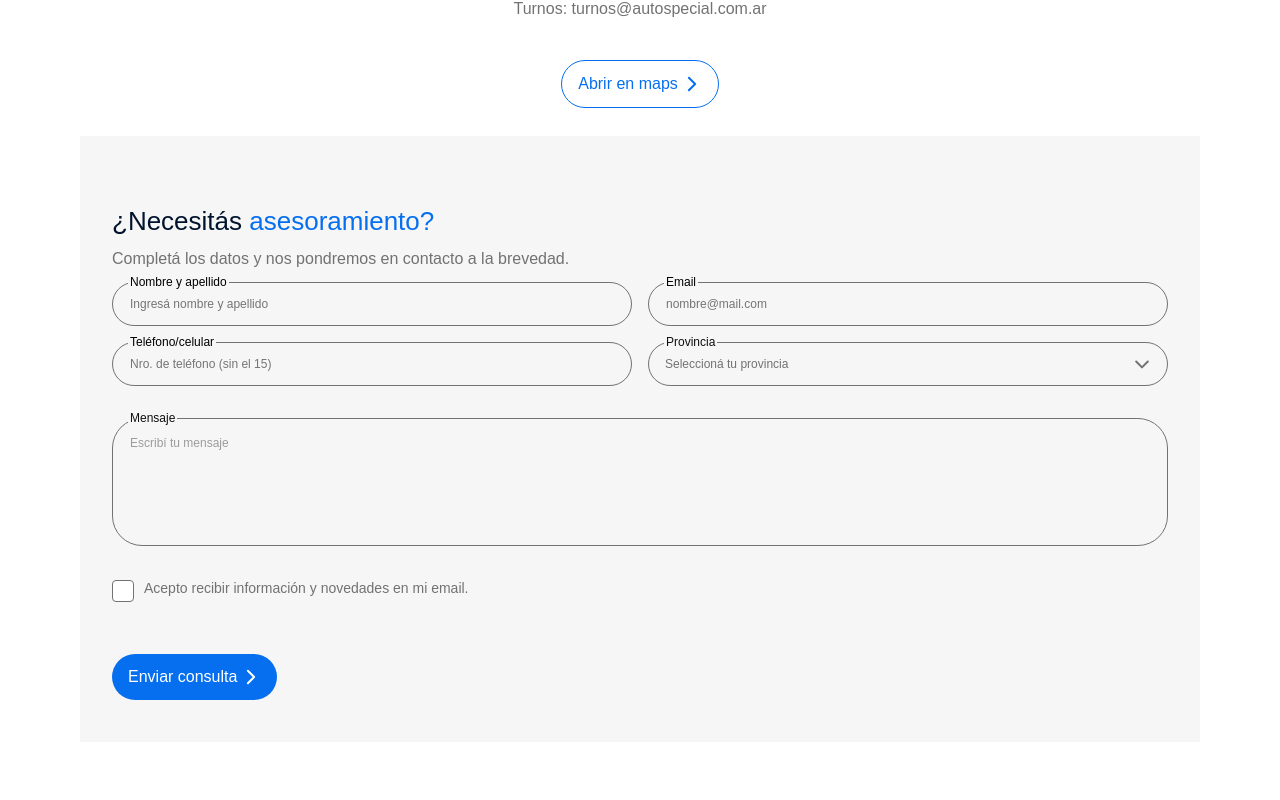
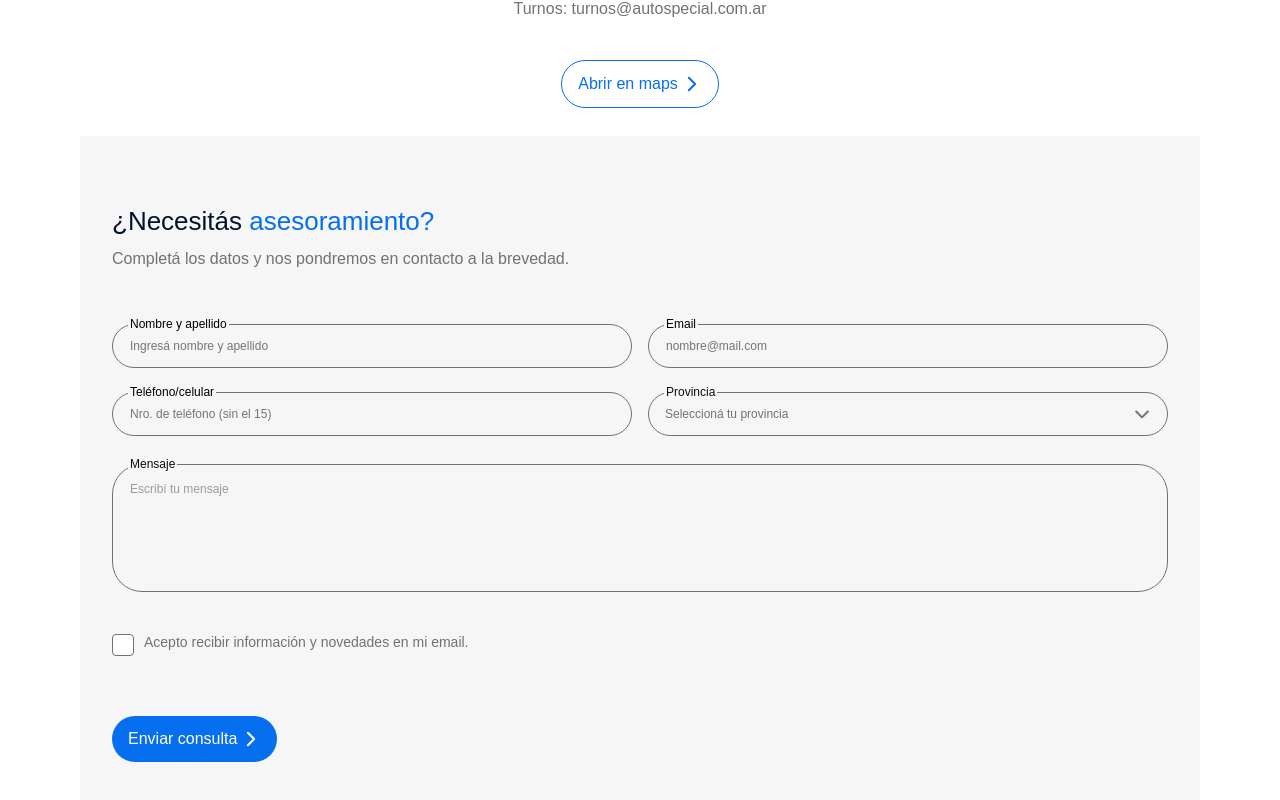
Before and after one commit to mackoagustin/ford, a React (Vite) app: page /sucursales in a window 1280 px wide. Shown: the part 2436-3236 px from the top of the page. Before the commit the page ends 3178 px from the top, so only its background shows below. Built offline with nearby package versions, Linux system fonts and the light colour scheme; a web font is replaced by a local one.

Commit message:
fix text-area- margi top desktop

```diff
--- a/src/components/Form/Form.jsx
+++ b/src/components/Form/Form.jsx
@@ -130,13 +130,16 @@ const Form = () => {
         placeholder="Seleccioná tu provincia"
       />
       </div>
-      <Textarea
+      <div className={style.wraperTextarea}>
+          <Textarea
         label="Mensaje"
         name="message"
         value={formData.message}
         onChange={handleChange}
         placeholder="Escribí tu mensaje"
       />
+      </div>
+
       <div className={style.checkboxWrapper}>
         <label className={style.customCheckbox}>
           <input type="checkbox" name="subscribe" />
--- a/src/components/Form/Form.module.css
+++ b/src/components/Form/Form.module.css
@@ -1,7 +1,7 @@
 .form-wraper {
     display: flex;
     flex-direction: column;
-    gap: 16px;
+    gap: 24px;
     padding-top: 10px;
     background-color: var( --color-neutral-100);
 }
@@ -89,3 +89,7 @@
     justify-content: space-between;
     gap: 16px;
   }
+
+  .wraperTextarea {
+    margin-top: -12px;
+  }
--- a/src/pages/Branches.jsx
+++ b/src/pages/Branches.jsx
@@ -103,7 +103,10 @@ const Services = () => {
             <p className={`body-1-16 text-color-neutral-500 ${style.mt8}`}>
               Completá los datos y nos pondremos en contacto a la brevedad.
             </p>
-            <Form />
+            <div className={style.wraperForm}>
+              <Form />
+            </div>
+
           </div>
         )}
       </div>
--- a/src/pages/Branches.module.css
+++ b/src/pages/Branches.module.css
@@ -53,4 +53,8 @@
         gap: 12px;
         padding-top: 24px;
     }
+
+    .wraperForm {
+        padding-top: 42px;
+    }
   }
```
